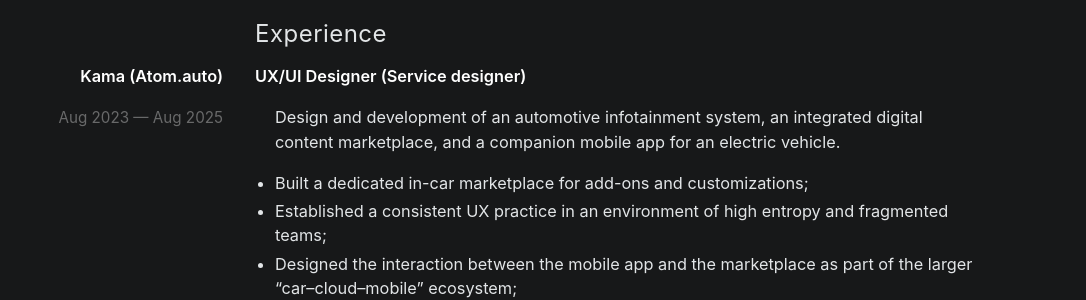
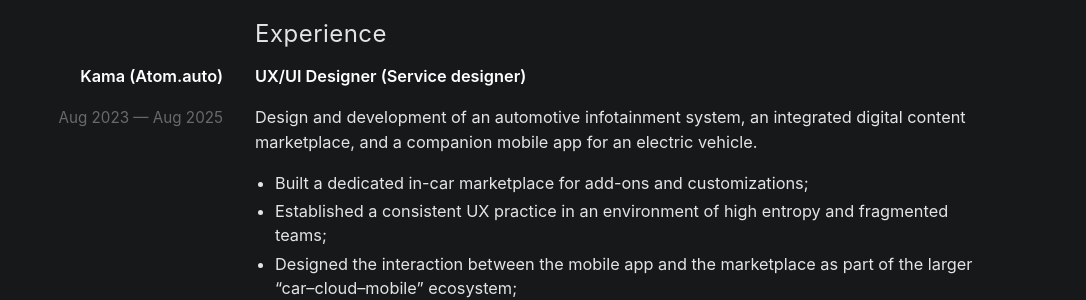
Before and after one commit to uxiscool/experience, a Jekyll site: the page built from cv.md, in a window 1280 px wide. Shown: the part 582-882 px from the top of the page, without its empty margins (25-1111 px from the left). Built offline with Jekyll 4.4.1, drawn with Linux system fonts in a browser that asks for light colours.

Commit message:
Add files via upload

```diff
--- a/cv.md
+++ b/cv.md
@@ -28,8 +28,8 @@
     </div>
     <div class="cv-right">
       <div class="cv-role">UX/UI Designer (Service designer)</div>
+      <p>Design and development of an automotive infotainment system, an integrated digital content marketplace, and a companion mobile app for an electric vehicle.</p>
       <ul class="cv-bullets">
-      <p>Design and development of an automotive infotainment system, an integrated digital content marketplace, and a companion mobile app for an electric vehicle.</p>
         <li>Built a dedicated in-car marketplace for add-ons and customizations;</li>
         <li>Established a consistent UX practice in an environment of high entropy and fragmented teams;</li>
         <li>Designed the interaction between the mobile app and the marketplace as part of the larger “car–cloud–mobile” ecosystem;</li>
```
